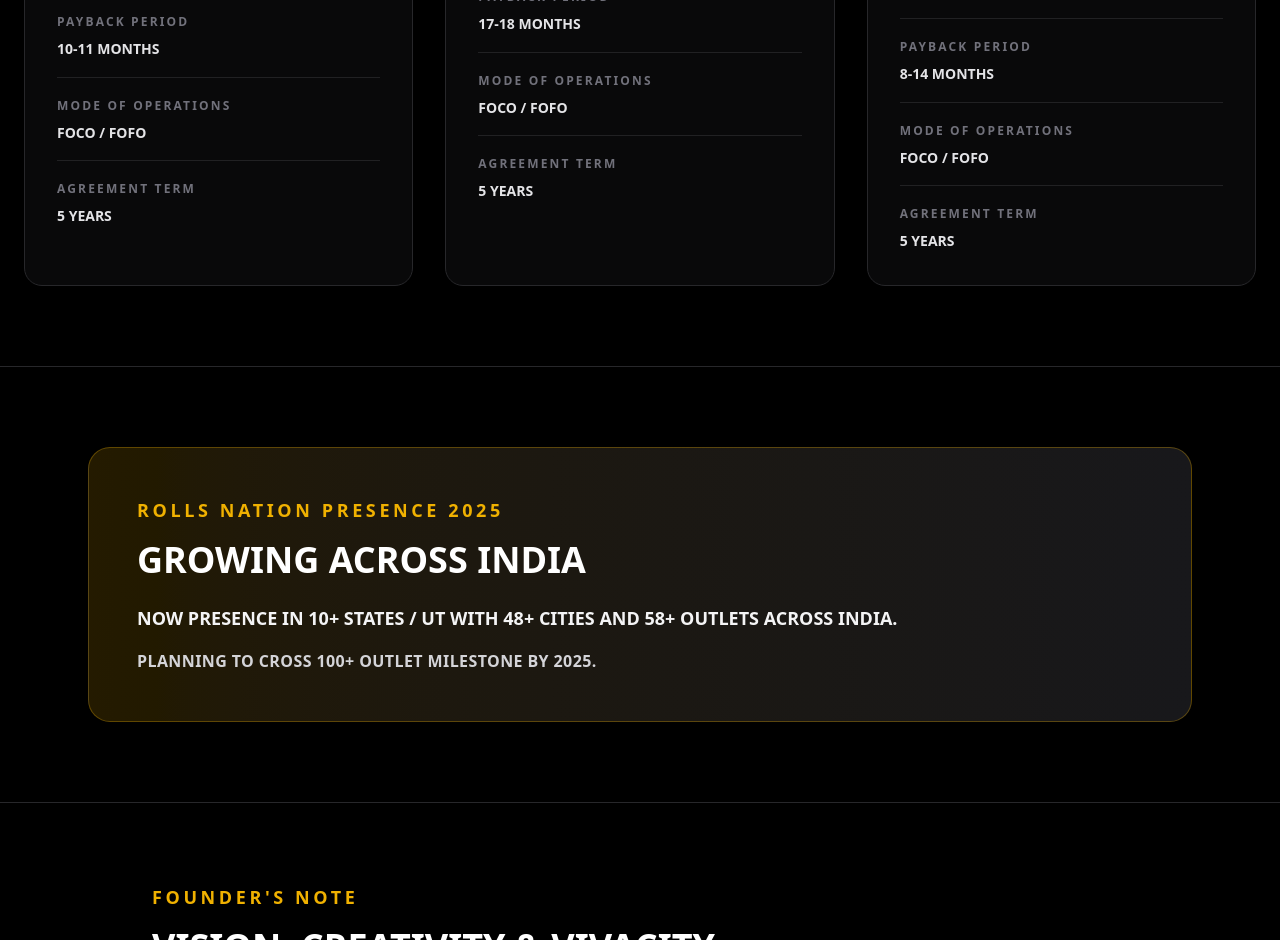
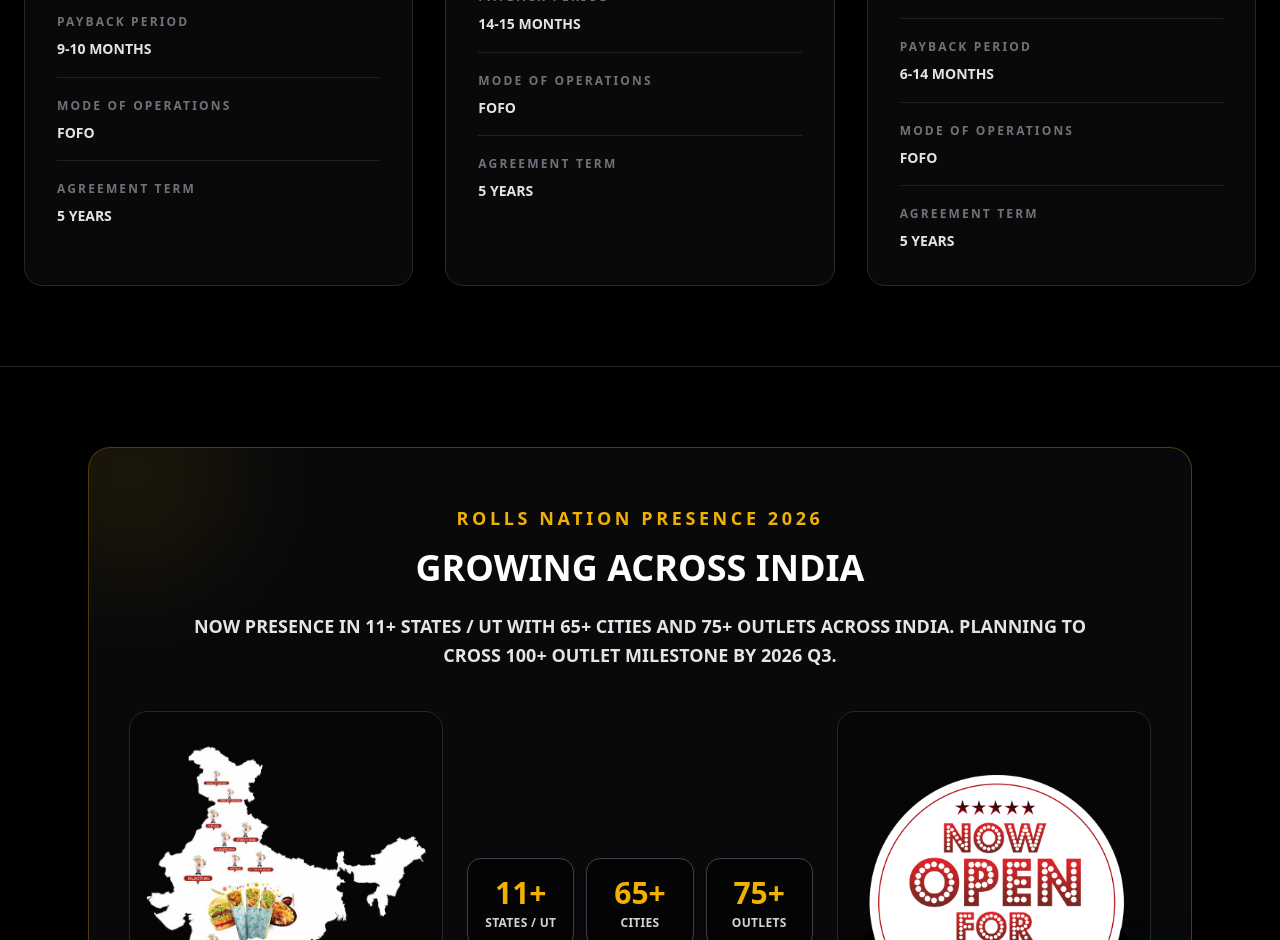
Before and after one commit to This-Is-Prince/rollsnation, a Next.js app: page /franchise in a window 1280 px wide. Shown: the part 1860-2800 px from the top of the page. Built offline with nearby package versions, Linux system fonts and the light colour scheme; no server answers.

Commit message:
fix: franchise page minor improvement

```diff
--- a/app/franchise/page.tsx
+++ b/app/franchise/page.tsx
@@ -1,3 +1,4 @@
+import Image from 'next/image';
 import type { Metadata } from 'next';
 import { ArrowRight, BadgeIndianRupee, Building2, Clock3, Handshake, Landmark, MapPin, Rocket, ShieldCheck, Store, Users } from 'lucide-react';
 
@@ -6,10 +7,10 @@
     name: 'Model A - Food Court / Take Away',
     details: [
       { label: 'Min Area Req', value: '150-200 sq. ft' },
-      { label: 'Total Investment', value: 'INR 10 lacs' },
+      { label: 'Total Investment', value: 'INR 9 lacs' },
       { label: 'Franchise Fee', value: 'INR 3 lacs (included in total investment)' },
-      { label: 'Payback Period', value: '10-11 months' },
-      { label: 'Mode of Operations', value: 'FOCO / FOFO' },
+      { label: 'Payback Period', value: '9-10 months' },
+      { label: 'Mode of Operations', value: 'FOFO' },
       { label: 'Agreement Term', value: '5 years' },
     ],
   },
@@ -17,10 +18,10 @@
     name: 'Model B - Dine-In Restaurant',
     details: [
       { label: 'Min Area Req', value: '450-500 sq. ft' },
-      { label: 'Total Investment', value: 'INR 16 lacs' },
+      { label: 'Total Investment', value: 'INR 15 lacs' },
       { label: 'Franchise Fee', value: 'INR 3 lacs (included in total investment)' },
-      { label: 'Payback Period', value: '17-18 months' },
-      { label: 'Mode of Operations', value: 'FOCO / FOFO' },
+      { label: 'Payback Period', value: '14-15 months' },
+      { label: 'Mode of Operations', value: 'FOFO' },
       { label: 'Agreement Term', value: '5 years' },
     ],
   },
@@ -30,8 +31,8 @@
       { label: 'Min Area Req', value: '150-500 sq. ft' },
       { label: 'Total Investment', value: 'After site visit' },
       { label: 'Franchise Fee', value: 'INR 3 lacs' },
-      { label: 'Payback Period', value: '8-14 months' },
-      { label: 'Mode of Operations', value: 'FOCO / FOFO' },
+      { label: 'Payback Period', value: '6-14 months' },
+      { label: 'Mode of Operations', value: 'FOFO' },
       { label: 'Agreement Term', value: '5 years' },
     ],
   },
@@ -49,7 +50,7 @@
     icon: Building2,
   },
   {
-    title: 'Staff Training',
+    title: 'Skilled man power',
     description: 'Comprehensive onboarding and training programs for kitchen and service staff.',
     icon: Users,
   },
@@ -189,55 +190,57 @@
 
       <section className="border-b border-zinc-800 py-20">
         <div className="container mx-auto max-w-6xl px-6">
-          <div className="rounded-3xl border border-yellow-500/30 bg-linear-to-r from-yellow-500/15 to-zinc-900 p-8 md:p-12">
-            <p className="text-base font-bold uppercase tracking-[0.2em] text-yellow-500 md:text-lg">Rolls Nation Presence 2025</p>
-            <h2 className="mt-4 text-2xl font-black uppercase text-white md:text-4xl">Growing Across India</h2>
-            <p className="mt-6 text-lg font-bold uppercase leading-relaxed text-zinc-100">
-              Now presence in 10+ states / UT with 48+ cities and 58+ outlets across India.
-            </p>
-            <p className="mt-4 text-sm font-semibold uppercase tracking-wide text-zinc-300 md:text-base">
-              Planning to cross 100+ outlet milestone by 2025.
-            </p>
-          </div>
-        </div>
-      </section>
+          <div className="relative overflow-hidden rounded-3xl border border-yellow-500/30 bg-zinc-950 px-5 py-10 md:px-10 md:py-14">
+            <div className="absolute -left-16 -top-20 h-52 w-52 rounded-full bg-yellow-500/10 blur-3xl" />
+            <div className="absolute -bottom-24 -right-16 h-56 w-56 rounded-full bg-blue-500/10 blur-3xl" />
 
-      <section className="border-b border-zinc-800 py-20">
-        <div className="container mx-auto max-w-5xl px-6">
-          <p className="text-base font-bold uppercase tracking-[0.2em] text-yellow-500 md:text-lg">Founder&apos;s Note</p>
-          <h2 className="mt-4 text-2xl font-black uppercase text-white md:text-4xl">Vision, Creativity &amp; Vivacity.</h2>
-          <p className="mt-8 text-zinc-300">Dear Visitor,</p>
+            <div className="relative z-10 text-center">
+              <p className="text-base font-bold uppercase tracking-[0.2em] text-yellow-500 md:text-lg">Rolls Nation Presence 2026</p>
+              <h2 className="mt-4 text-2xl font-black uppercase text-white md:text-4xl">Growing Across India</h2>
+              <p className="mx-auto mt-6 max-w-4xl text-sm font-semibold uppercase leading-relaxed text-zinc-200 md:text-lg">
+                Now presence in 11+ states / UT with 65+ cities and 75+ outlets across India. Planning to cross 100+
+                outlet milestone by 2026 Q3.
+              </p>
+            </div>
 
-          <div className="mt-6 space-y-5 text-zinc-300 leading-relaxed">
-            <p>
-              In this realm of an impetuously changing world, survival in business must never be taken for granted.
-              Our vision of the future must be lucid to allow anticipation of and response to new opportunities.
-            </p>
-            <p>
-              ROLLS NATION<span className="align-super text-[10px]">&reg;</span> evolution depends on our management
-              team and our achievements. To encourage further prosperity, we must be visionary, creative, and kinetic.
-              But above all, our efforts must add value.
-            </p>
-            <p>
-              Our vision of &quot;Great things in business are never done by one person; they&apos;re done by a team of
-              people.&quot; has come quite a long way, and we undertake continuously serving you the best.
-            </p>
-            <p>
-              Our business is guided by ethics and transparency, and we aim to further win and maintain customers by
-              preparing packaged products that validate price, quality and of course, taste.
-            </p>
-            <p>
-              ROLLS NATION<span className="align-super text-[10px]">&reg;</span> product range has been selected with
-              thoughtful precision and utmost care to provide full meal options. Our products come from extensive
-              research, and strictly, the choicest ingredients from farms direct.
-            </p>
-            <p>Thank you for visiting, Namashkar!</p>
-          </div>
+            <div className="relative z-10 mt-10 grid items-center gap-6 lg:grid-cols-[1fr_1.1fr_1fr]">
+              <div className="order-2 mx-auto h-72 w-full max-w-sm rounded-2xl border border-zinc-800 bg-black/35 p-4 md:h-96 lg:order-1">
+                <div className="relative h-full w-full">
+                  <Image
+                    src="/map-2.png"
+                    alt="Rolls Nation map presence"
+                    fill
+                    className="object-contain"
+                    sizes="(max-width: 1024px) 100vw, 33vw"
+                  />
+                </div>
+              </div>
 
-          <div className="mt-10 border-l-4 border-yellow-500 pl-5">
-            <p className="text-lg font-black uppercase text-white">Uday Deep</p>
-            <p className="text-sm font-bold uppercase tracking-[0.2em] text-yellow-500">Founder / Owner</p>
-            <p className="mt-1 text-sm uppercase tracking-[0.18em] text-zinc-400">Rolls Nation</p>
+              <div className="order-1 grid grid-cols-3 gap-3 text-center lg:order-2">
+                {[
+                  { label: 'States / UT', value: '11+' },
+                  { label: 'Cities', value: '65+' },
+                  { label: 'Outlets', value: '75+' },
+                ].map((item) => (
+                  <div key={item.label} className="rounded-xl border border-zinc-700 bg-black/50 p-4">
+                    <p className="text-2xl font-black text-yellow-500 md:text-3xl">{item.value}</p>
+                    <p className="mt-1 text-[11px] font-bold uppercase tracking-wide text-zinc-300 md:text-xs">{item.label}</p>
+                  </div>
+                ))}
+              </div>
+
+              <div className="order-3 mx-auto h-64 w-full max-w-sm rounded-2xl border border-zinc-800 bg-black/35 p-4 md:h-96">
+                <div className="relative h-full w-full">
+                  <Image
+                    src="/now-opening.png"
+                    alt="Now open for franchising"
+                    fill
+                    className="object-contain"
+                    sizes="(max-width: 1024px) 100vw, 33vw"
+                  />
+                </div>
+              </div>
+            </div>
           </div>
         </div>
       </section>
@@ -245,8 +248,8 @@
       <section className="border-b border-zinc-800 py-20">
         <div className="container mx-auto max-w-6xl px-6">
           <div className="mb-10 text-center">
-            <p className="text-base font-bold uppercase tracking-[0.2em] text-yellow-500 md:text-lg">Why Rolls Nation?</p>
-            <h2 className="mt-4 text-2xl font-black uppercase text-white md:text-4xl">What We Offer Partners</h2>
+            <h2 className="text-2xl font-black uppercase text-white md:text-4xl">Why Rolls Nation?</h2>
+            <p className="mt-4 text-base font-bold uppercase tracking-[0.2em] text-yellow-500 md:text-lg">What We Offer Partners</p>
           </div>
 
           <p className="mx-auto max-w-5xl text-center text-zinc-300 leading-relaxed">
@@ -265,8 +268,8 @@
       <section className="py-20">
         <div className="container mx-auto max-w-6xl px-6">
           <div className="mb-12 text-center">
-            <p className="text-base font-bold uppercase tracking-[0.2em] text-yellow-500 md:text-lg">Franchise Support</p>
-            <h2 className="mt-4 text-2xl font-black uppercase text-white md:text-4xl">End-to-End Assistance</h2>
+            <h2 className="text-2xl font-black uppercase text-white md:text-4xl">Franchise Support</h2>
+            <p className="mt-4 text-base font-bold uppercase tracking-[0.2em] text-yellow-500 md:text-lg">End-to-End Assistance</p>
           </div>
 
           <div className="grid gap-6 md:grid-cols-2 xl:grid-cols-3">
@@ -282,7 +285,7 @@
           </div>
 
           <div className="mt-14 rounded-3xl border border-zinc-800 bg-zinc-900 p-8 text-center md:p-12">
-            <h3 className="text-2xl font-black uppercase text-white md:text-4xl">Ready to Start Your Franchise?</h3>
+            <h3 className="text-2xl font-black uppercase text-white md:text-4xl">Ready to Start Kathi Roll Franchise?</h3>
             <p className="mx-auto mt-4 max-w-3xl text-zinc-300">
               Talk to our team and get complete guidance on investment, location, setup, and operations.
             </p>
```
Also changed, not shown: public/map-2.png (added), public/now-opening.png (added).
